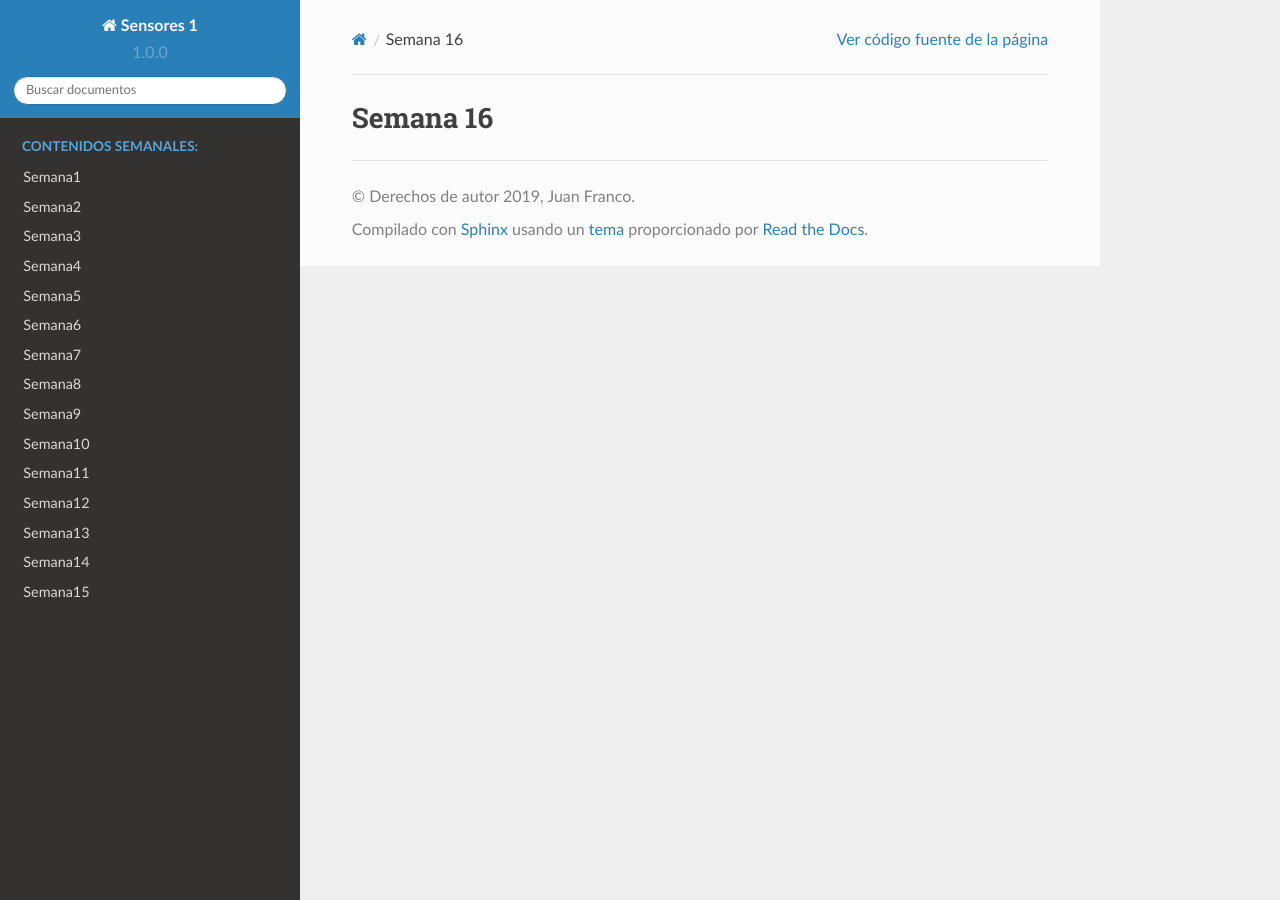
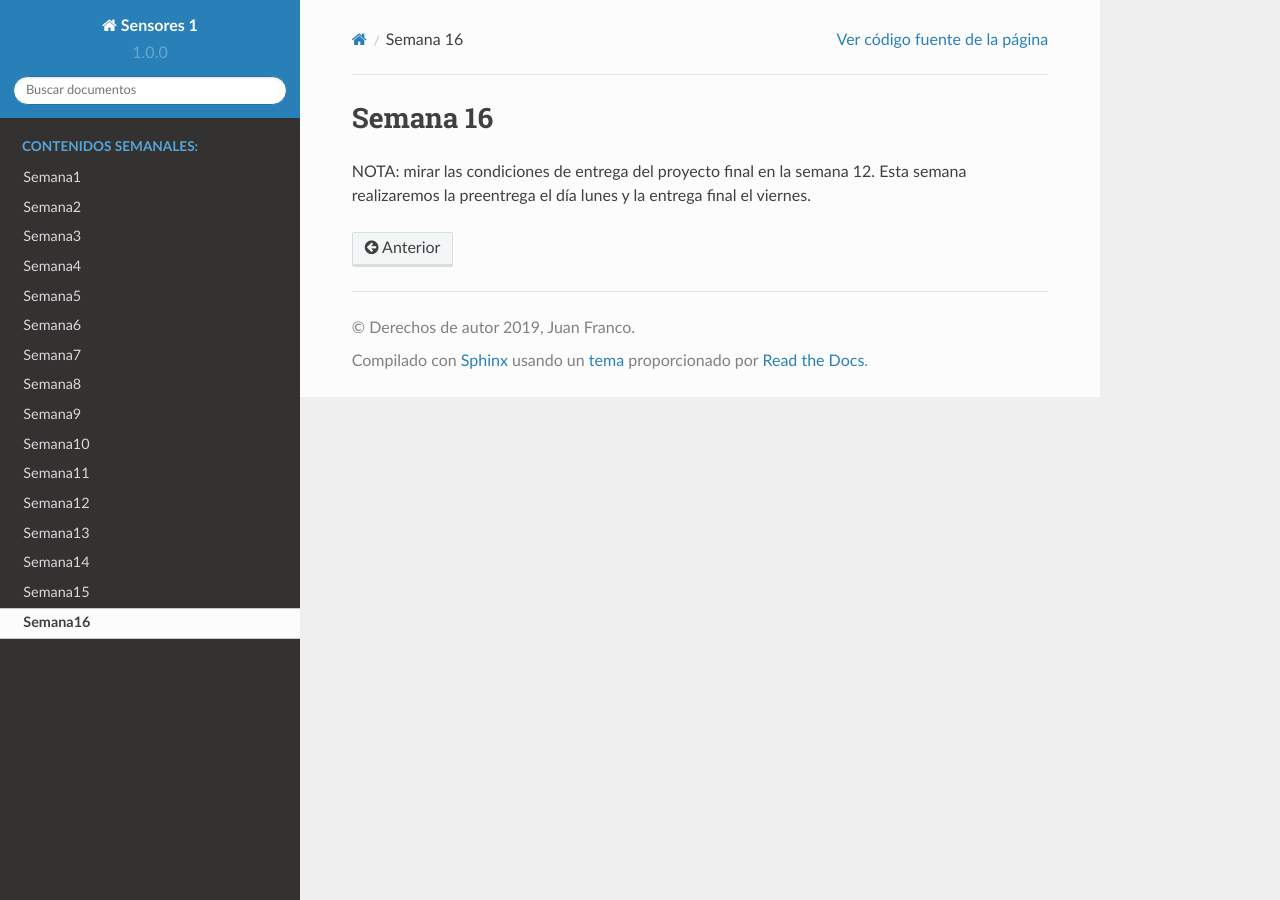
Before and after one commit to juanferfranco/sensores1, a Sphinx documentation site: the page built from docs/_semana16/semana16.rst, in a window 1280 px wide. Built offline with Sphinx 7.4.7 and the Read the Docs theme 2.0.0, drawn with Linux system fonts in a browser that asks for light colours.

Commit message:
add week 16

```diff
--- a/docs/_semana16/semana16.rst
+++ b/docs/_semana16/semana16.rst
@@ -1,2 +1,5 @@
 Semana 16
 ===========
+
+NOTA: mirar las condiciones de entrega del proyecto final en la semana 12. Esta
+semana realizaremos la preentrega el día lunes y la entrega final el viernes.
--- a/docs/index.rst
+++ b/docs/index.rst
@@ -62,3 +62,4 @@ Este curso es de 3 créditos repartidos en 4 horas de trabajo en el aula y 5 hor
    Semana13 <_semana13/semana13>
    Semana14 <_semana14/semana14>
    Semana15 <_semana15/semana15>
+   Semana16 <_semana16/semana16>
```
